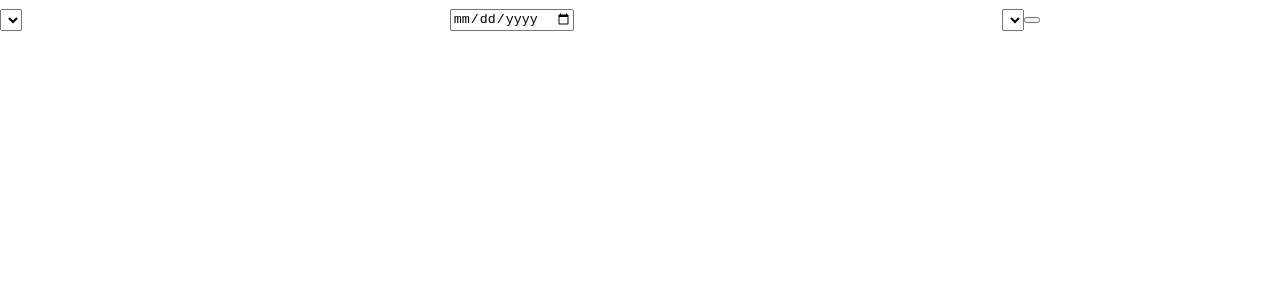
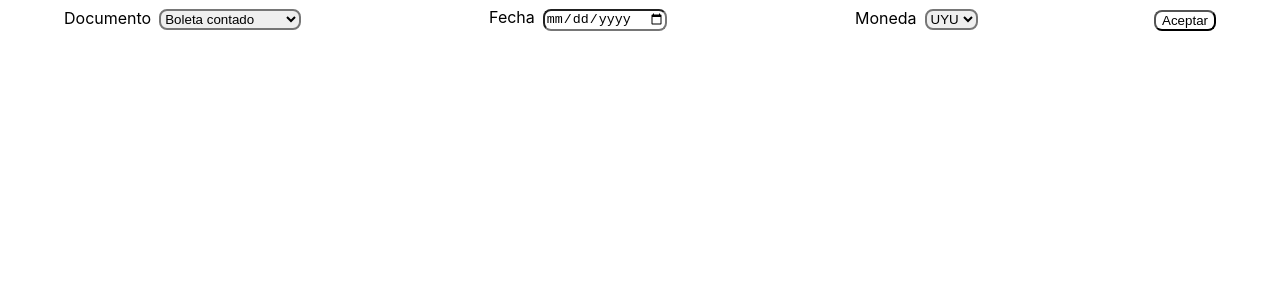
Before and after one commit to BadSh4dow/sofware-ventas-front, a React (Create React App) app: page / in a window 1280 px wide. Shown: the top 300 px of the page. Built offline with nearby package versions, Linux system fonts and the light colour scheme.

Commit message:
top header

```diff
--- a/src/App.css
+++ b/src/App.css
@@ -1,18 +1,34 @@
 .app{
   width: 100%;
   height: 100vh;
+  margin: 0;
+  padding: 0;
+  text-align:center;
 }
 .topHeader{
-  width: 100%;
+  margin:0px auto;
+  width: 90%;
   height: 5%;
   display: flex;
   align-items: center;
+  justify-content: space-between;
 }
 .headerTopForm{
   width: 80%;
   display: flex;
   justify-content: space-between;
 }
-.hola{
-
+input, select{
+  border-radius: 1vh;
+  border-width: 0.3vh;
+  margin: 1vh;
 }
+button{
+  border-radius: 1vh;
+  background-color: white;
+}
+/*.topFormSection{
+  display: flex;
+  flex-direction: column;
+  width: 13%;
+}*/
--- a/src/App.js
+++ b/src/App.js
@@ -1,10 +1,12 @@
 import './App.css';
 import TopHeader from './components/header/TopHeader';
+import UnderHeader from './components/header/UnderHeader';
 
 function App() {
   return (
     <div className='app'>
       <TopHeader/>
+      <UnderHeader/>
     </div>
   );
 }
--- a/src/components/header/TopHeader.jsx
+++ b/src/components/header/TopHeader.jsx
@@ -5,11 +5,29 @@ const TopHeader = () => {
     return(
         <div className="topHeader">
             <form className="headerTopForm">
-                <select></select>
-                <input type="date"></input>
-                <select></select>
+                <div className="topFormSection">
+                    <label htmlFor="documento">Documento</label>
+                    <select id="documento" name="documento">
+                        <option value="boletaContado">Boleta contado</option>
+                        <option value="factura">Factura</option>
+                        <option value="notaDeCredito">Nota de credito</option>
+                        <option value="devolucionContado">Devolucion contado</option>
+                        <option value="presupuesto">Presupuesto</option>
+                    </select>
+                </div>
+                <div className="topFormSection">
+                    <label htmlFor="date">Fecha</label>
+                    <input id="date" type="date"></input>
+                </div>
+                <div className="topFormSection">
+                    <label htmlFor="moneda">Moneda</label>
+                    <select id="moneda" name="moneda">
+                        <option value="uyu">UYU</option>
+                        <option value="usd">USD</option>
+                    </select>
+                </div>
             </form>
-            <button type="button"></button>
+            <button type="button">Aceptar</button>
         </div>
     )
 }
--- a/src/components/header/UnderHeader.jsx
+++ b/src/components/header/UnderHeader.jsx
@@ -0,0 +1,11 @@
+import React from "react";
+
+const UnderHeader = () => {
+    return(
+        <div className="underHeader">
+
+        </div>
+    )
+}
+
+export default UnderHeader
```
